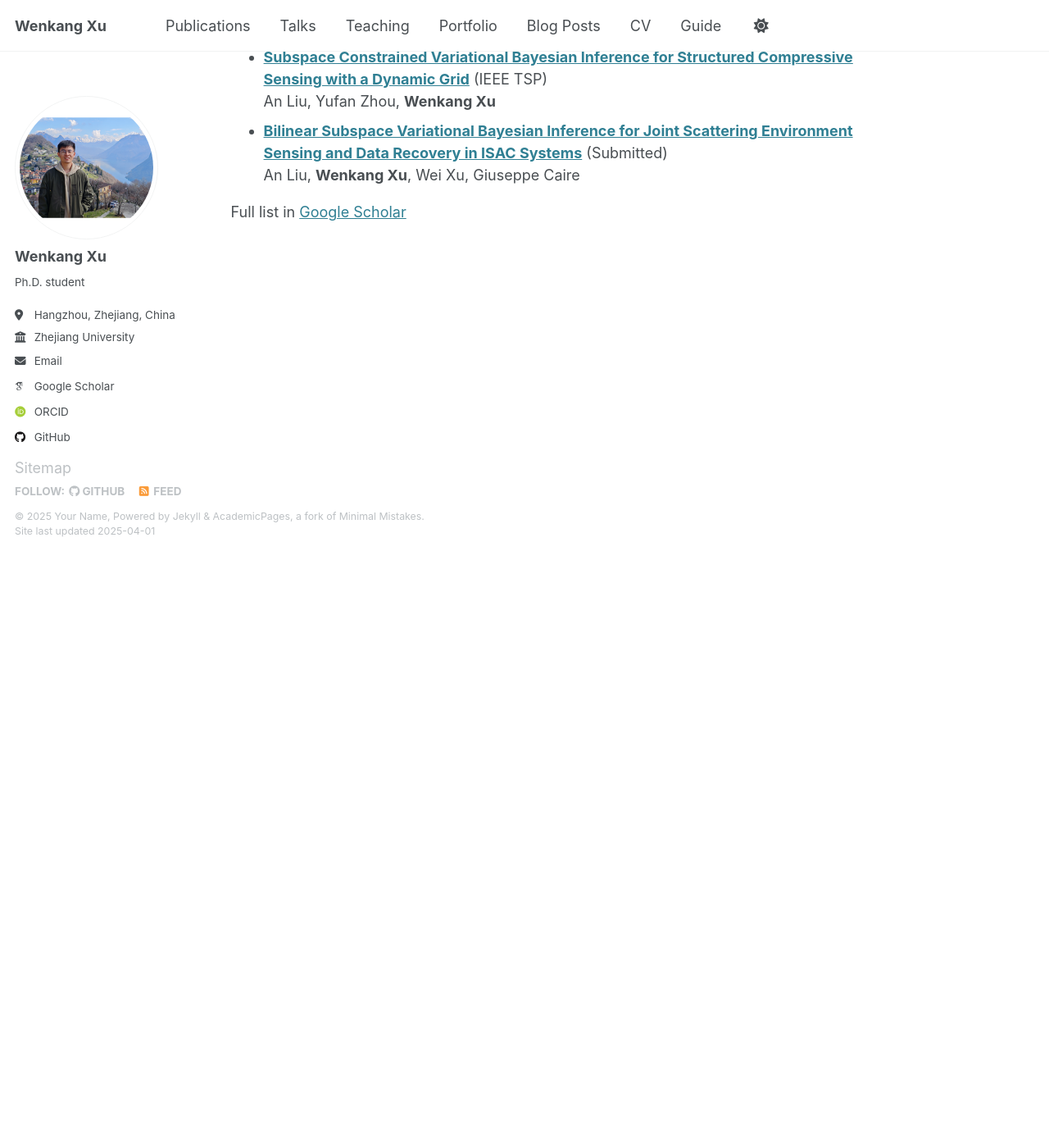
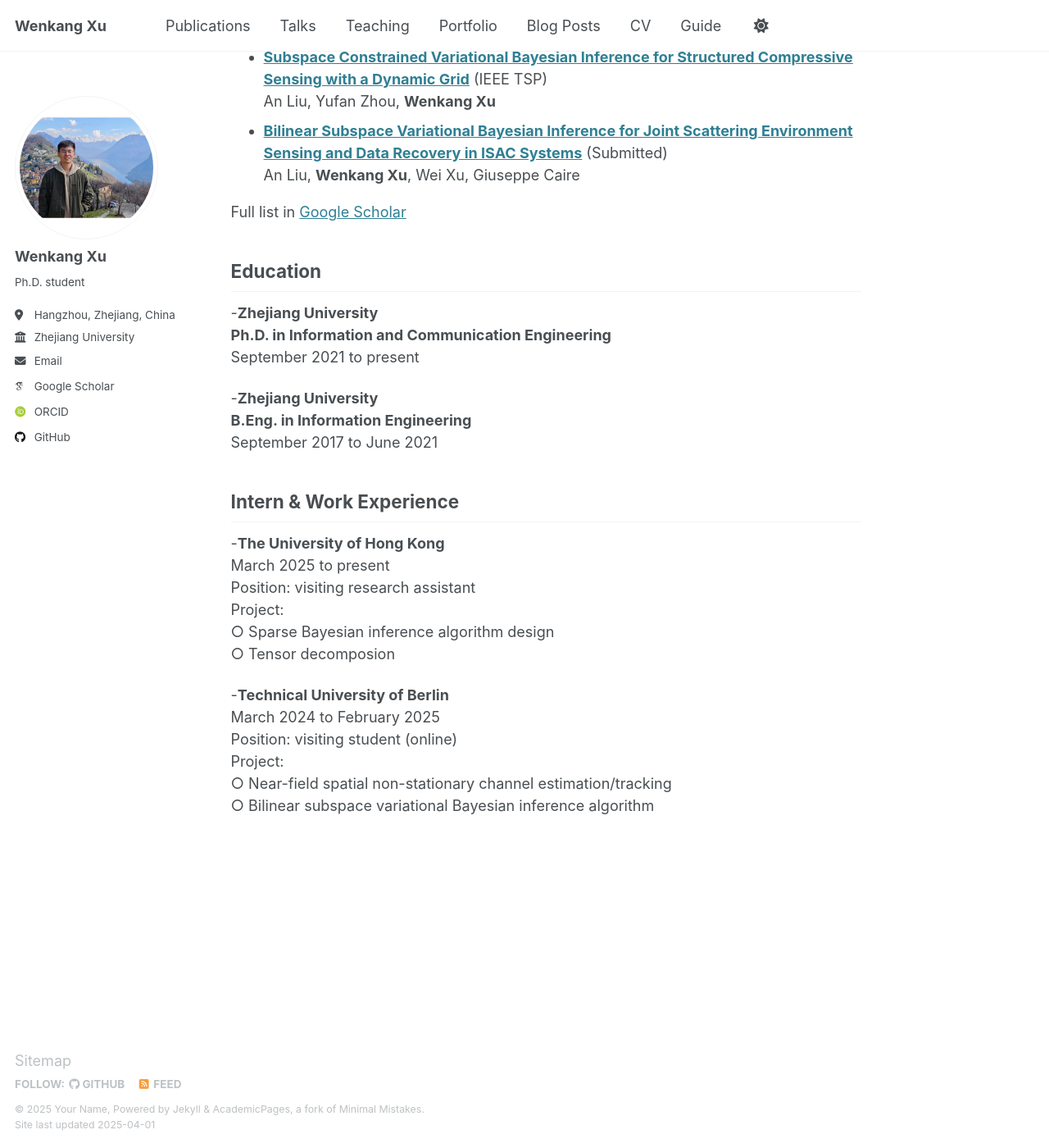
Before and after one commit to ZJU-XWK/ZJU-XWK.github.io, a Jekyll site: the page built from _pages/about.md, in a window 1280 px wide and 1400 px high, scrolled down 927 px. Shown: the whole window at 82% size. Built offline with Jekyll 4.4.1, drawn with Linux system fonts in a browser that asks for light colours; some web fonts are replaced; before the commit the page ends 1603 px from its top, so only the background shows below that.

Commit message:
Update about.md

```diff
--- a/_pages/about.md
+++ b/_pages/about.md
@@ -30,5 +30,30 @@ An Liu, Yufan Zhou, **Wenkang Xu**<br>
 - [**Bilinear Subspace Variational Bayesian Inference for Joint Scattering Environment Sensing and Data Recovery in ISAC Systems**](https://arxiv.org/abs/2502.00811) (Submitted)<br>
 An Liu, **Wenkang Xu**, Wei Xu, Giuseppe Caire<br>
 
+Full list in [Google Scholar](https://scholar.google.com/citations?user=eUBbjbsAAAAJ)
 
-Full list in [Google Scholar](https://scholar.google.com/citations?user=eUBbjbsAAAAJ)
+Education
+------
+-**Zhejiang University**<br>
+ **Ph.D. in Information and Communication Engineering**<br>
+ September 2021 to present
+
+ -**Zhejiang University**<br>
+ **B.Eng. in Information Engineering**<br>
+ September 2017 to June 2021
+
+Intern & Work Experience
+------
+-**The University of Hong Kong**<br>
+March 2025 to present<br>
+Position: visiting research assistant<br>
+Project:<br>
+  ○ Sparse Bayesian inference algorithm design<br>
+  ○ Tensor decomposion<br>
+
+-**Technical University of Berlin**<br>
+March 2024 to February 2025<br>
+Position: visiting student (online)<br>
+Project:<br>
+  ○ Near-field spatial non-stationary channel estimation/tracking<br>
+  ○ Bilinear subspace variational Bayesian inference algorithm<br>
```
